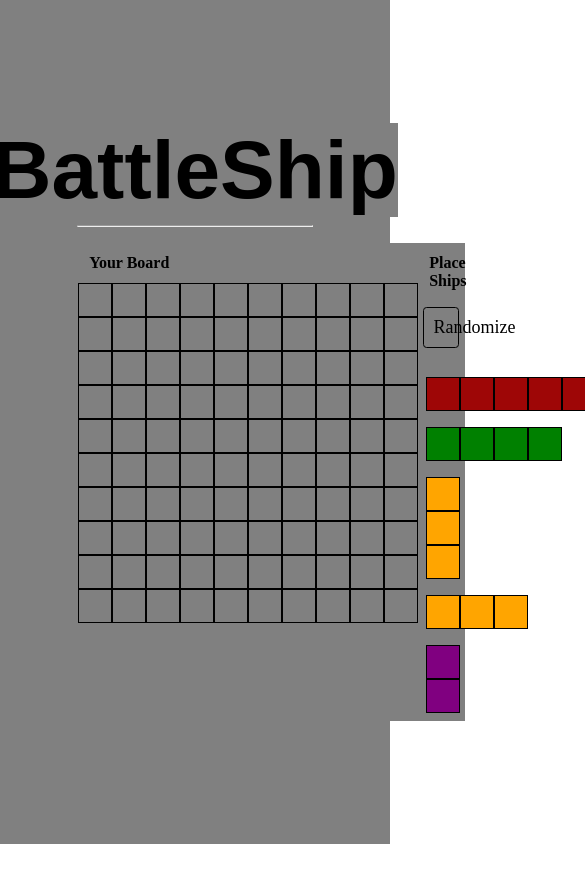
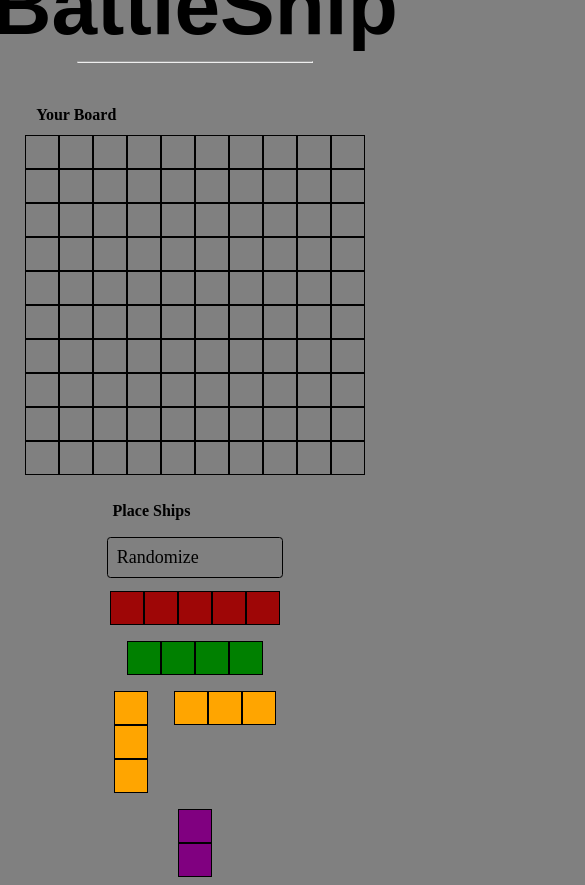
Before and after one commit to strood/BattleShip, a React (Create React App) app: page / in a window 390 px wide. Both pictures are taken after a click on the button "Play!". Shown: the whole page, 585 px wide, since content can reach past the window. Before the commit the page ends 844 px from the top, so only its background shows below. Built offline with nearby package versions, Linux system fonts and the light colour scheme; a web font is replaced by a local one.

Commit message:
media queries

```diff
--- a/src/styles/components/game.scss
+++ b/src/styles/components/game.scss
@@ -15,6 +15,7 @@
 .enemyBoard {
   display: flex;
   flex-direction: column;
+  margin: 1em;
 }
 
 .boardRow {
@@ -25,8 +26,8 @@
 .enemyBoardCell {
   border: 1px solid black;
   // background-color: rgb(99, 231, 218);
-  width: 2em;
-  height: 2em;
+  min-width: 2em;
+  min-height: 2em;
   display: flex;
   flex-direction: column;
   justify-content: center;
@@ -43,3 +44,11 @@
     cursor: pointer;
   }
 }
+
+@media screen and (max-width: 740px) {
+  .boardHolder {
+    flex-direction: column;
+    width: 80%;
+    align-items: center;
+  }
+}
--- a/src/styles/components/setup.scss
+++ b/src/styles/components/setup.scss
@@ -10,13 +10,13 @@
   display: flex;
   width: 20%;
   flex-direction: column;
+}
 .shipDiv {
   margin-top: 1em;
   display: flex;
   flex-direction: row;
   flex-wrap: wrap;
   justify-content: space-around;
-  }
 }
 
 .vertical {
@@ -31,12 +31,24 @@
   width: 2em;
   height: 2em;
   border: 1px solid black;
-  z-index: 4;
 }
 
 .ship {
   display: flex;
   flex-direction: none;
   margin: 0.5em;
-  z-index: 1;
 }
+
+@media screen and (max-width: 1068px) {
+  .setupHolder {
+    flex-direction: column;
+    align-items: center;
+    flex-wrap: nowrap;
+  }
+  .shipHolder {
+    width: 80%;
+  }
+  .shipDiv {
+    margin: 0;
+  }
+}
--- a/src/styles/index.scss
+++ b/src/styles/index.scss
@@ -11,6 +11,7 @@ body,
 #root {
   width: 100%;
   height: 100%;
+  background-color: grey;
 }
 
 main {
@@ -18,7 +19,7 @@ main {
   flex-direction: column;
   justify-content: center;
   align-items: center;
-  height: 100vh;
+  height: 100%;
   width: 100vw;
   background-color: grey;
 }
@@ -43,10 +44,8 @@ main {
     padding: 1em;
     h2 {
       color: white;
-      margin-bottom: 1em;
+      margin-bottom: 0.7em;
     }
-    // height: 4em;
-    // width: 7em;
   }
 }
 
@@ -60,11 +59,13 @@ main {
 }
 
 .btn {
+  display: flex;
   font-size: 18px;
   border: 1px solid black;
   padding: 0.5em;
   border-radius: 0.2em;
   margin: 0.3em;
+  max-width: 180px;
   &:hover {
     background-color: rgb(65, 62, 62);
     color: white;
```
Lines whose indentation alone changed are shown as unchanged.
